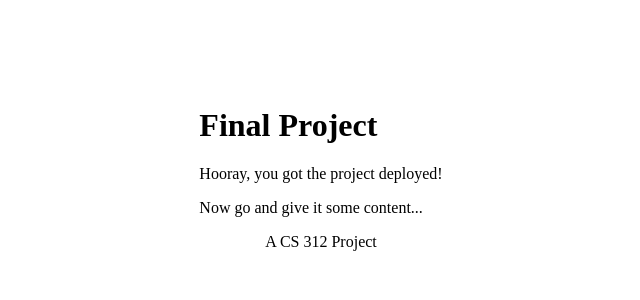
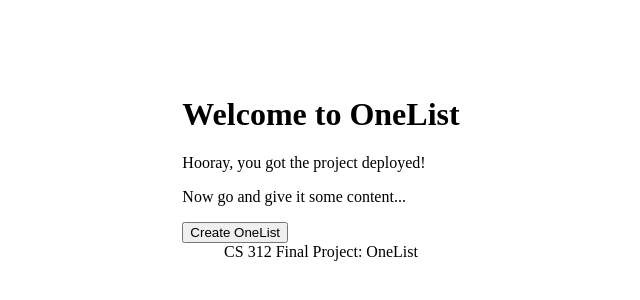
Before and after one commit to hjarai/spotify, a Next.js app: page / in a window 1280 px wide. Shown: the part 240-540 px from the top of the page, without its empty margins (319-959 px from the left). Built offline with nearby package versions, Linux system fonts and the light colour scheme.

Commit message:
Initial tests for issues 1.1 and 1.3

```diff
--- a/src/pages/index.js
+++ b/src/pages/index.js
@@ -1,25 +1,37 @@
-//import { useEffect, useState } from 'react';
+import { useEffect, useState } from 'react';
 
 import Head from 'next/head';
 
 import styles from '../styles/Home.module.css';
+import { createEvent } from '@testing-library/react';
 
 export default function Home() {
+  //useState to switch pages ?
+  /*
+  const[] = useState();
+
+
+  */
+
+  function createEvent(){
+
+  };
 
   return (
     <div className={styles.container}>
       <Head>
-        <title>Final Project</title>
+        <title>Welcome Page</title>
         <link rel="icon" href="/favicon.ico" />
       </Head>
 
       <main>
-        <h1 className="title">Final Project</h1>
+        <h1 className="title">Welcome to OneList</h1>
         <p>Hooray, you got the project deployed!</p>
         <p>Now go and give it some content...</p>
+        <button className="CreateOneListButton" onClick = {() => {createEvent()}} >Create OneList</button>
       </main>
 
-      <footer>A CS 312 Project</footer>
+      <footer> CS 312 Final Project: OneList</footer>
     </div>
   );
 }
--- a/src/styles/globals.css
+++ b/src/styles/globals.css
@@ -23,6 +23,19 @@ main {
   justify-content: top;
   align-items: center;
 }
+.CreateOneListButton{
+  font-family: Arial, Helvetica, sans-serif;
+  background-color: #87CEFA;
+  font-size: 16px;
+  padding: 16px 40px;
+  border-radius: 8px;
+  border: 4px solid #87CEFA;
+  margin-top: 10px;
+  margin-bottom: 10px;
+  border: 3px solid;
+  cursor: pointer;
+
+}
 
 footer {
   width: 100%;
```
Also changed, not shown: 2 other files (tests, documents, lock files or other folders).
